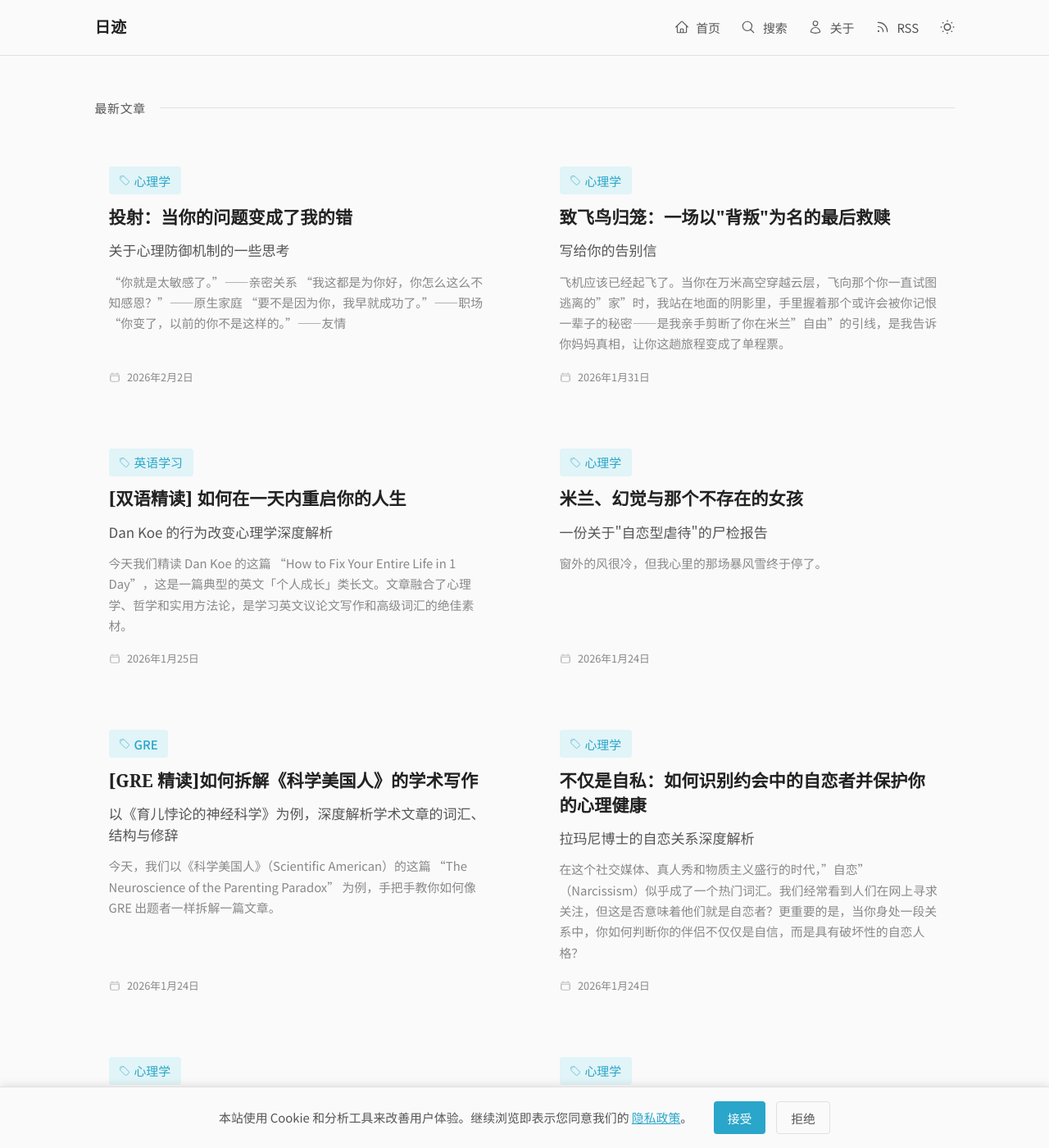
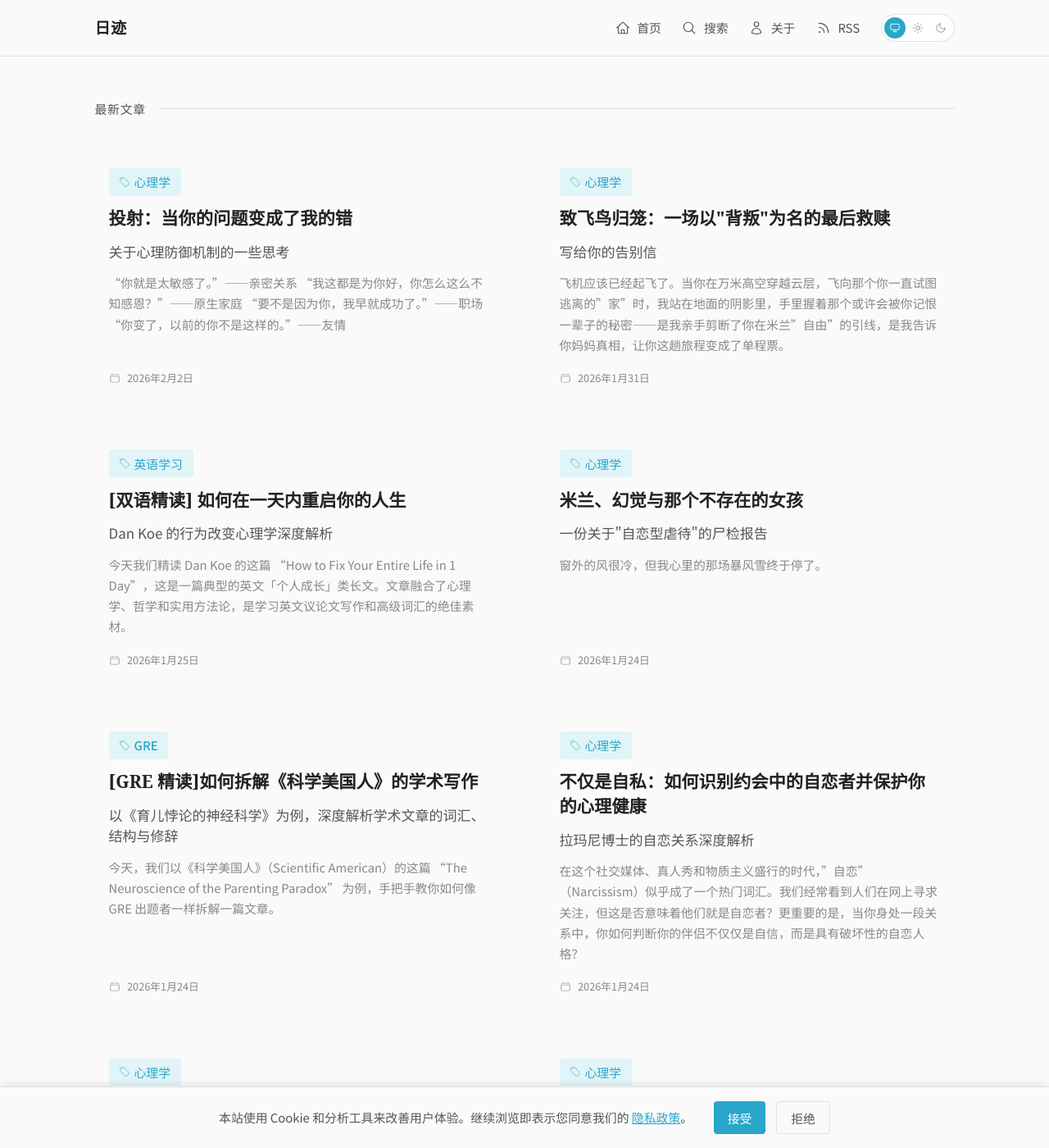
Before and after one commit to magazinesclubnew/magazinesclubnew.github.io, a Jekyll site: the page built from index.md, in a window 1280 px wide and 1400 px high. Shown: the whole window at 82% size. Built offline with Jekyll 4.4.1, drawn with Linux system fonts in a browser that asks for light colours; nearby versions of some CDN libraries.

Commit message:
Add three-way theme toggle with sliding animation

```diff
--- a/_layouts/default.html
+++ b/_layouts/default.html
@@ -137,14 +137,26 @@
           </svg>
           <span>RSS</span>
         </a>
-        <button id="theme-toggle" class="theme-toggle" aria-label="切换深色模式">
-          <svg class="icon-sun" viewBox="0 0 24 24" width="18" height="18" fill="none" stroke="currentColor" stroke-width="2">
-            <circle cx="12" cy="12" r="5"/><path d="M12 1v2M12 21v2M4.22 4.22l1.42 1.42M18.36 18.36l1.42 1.42M1 12h2M21 12h2M4.22 19.78l1.42-1.42M18.36 5.64l1.42-1.42"/>
+        <div class="theme-toggle">
+          <div class="theme-toggle__track" role="group" aria-label="主题切换">
+            <span class="theme-toggle__indicator"></span>
+            <button data-theme="system" class="theme-toggle__btn active" aria-pressed="true" title="跟随系统">
+              <svg class="theme-icon" viewBox="0 0 24 24">
+                <rect width="18" height="12" x="3" y="4" rx="2"/><line x1="8" x2="16" y1="20" y2="20"/><line x1="12" x2="12" y1="16" y2="20"/>
               </svg>
-          <svg class="icon-moon" viewBox="0 0 24 24" width="18" height="18" fill="none" stroke="currentColor" stroke-width="2">
+            </button>
+            <button data-theme="light" class="theme-toggle__btn" aria-pressed="false" title="浅色模式">
+              <svg class="theme-icon" viewBox="0 0 24 24">
+                <circle cx="12" cy="12" r="4"/><path d="M12 2v2M12 20v2M4.93 4.93l1.41 1.41M17.66 17.66l1.41 1.41M2 12h2M20 12h2M6.34 17.66l-1.41 1.41M19.07 4.93l-1.41 1.41"/>
+              </svg>
+            </button>
+            <button data-theme="dark" class="theme-toggle__btn" aria-pressed="false" title="深色模式">
+              <svg class="theme-icon" viewBox="0 0 24 24">
                 <path d="M21 12.79A9 9 0 1 1 11.21 3 7 7 0 0 0 21 12.79z"/>
               </svg>
             </button>
+          </div>
+        </div>
       </div>
     </nav>
   </header>
@@ -159,11 +171,60 @@
     </div>
   </footer>
   <script>
-    document.getElementById('theme-toggle').addEventListener('click', function() {
+    (function() {
+      const toggle = document.querySelector('.theme-toggle');
+      const track = toggle.querySelector('.theme-toggle__track');
+      const buttons = toggle.querySelectorAll('.theme-toggle__btn');
+      const prefersDark = window.matchMedia('(prefers-color-scheme: dark)');
+      const themeOrder = ['system', 'light', 'dark'];
+
+      function applyTheme(theme) {
         const html = document.documentElement;
-      const isDark = html.classList.toggle('dark');
-      localStorage.setItem('theme', isDark ? 'dark' : 'light');
+        if (theme === 'dark') {
+          html.classList.add('dark');
+        } else if (theme === 'light') {
+          html.classList.remove('dark');
+        } else {
+          if (prefersDark.matches) {
+            html.classList.add('dark');
+          } else {
+            html.classList.remove('dark');
+          }
+        }
+      }
+
+      function setActiveButton(theme) {
+        const index = Math.max(0, themeOrder.indexOf(theme));
+        track.style.setProperty('--theme-index', index);
+        buttons.forEach(btn => {
+          const isActive = btn.dataset.theme === theme;
+          btn.classList.toggle('active', isActive);
+          btn.setAttribute('aria-pressed', isActive);
         });
+      }
+
+      // Initialize from saved theme
+      const saved = localStorage.getItem('theme') || 'system';
+      setActiveButton(saved);
+
+      // Handle button clicks
+      buttons.forEach(btn => {
+        btn.addEventListener('click', function() {
+          const theme = this.dataset.theme;
+          localStorage.setItem('theme', theme);
+          setActiveButton(theme);
+          applyTheme(theme);
+        });
+      });
+
+      // Listen for system theme changes
+      prefersDark.addEventListener('change', function() {
+        const current = localStorage.getItem('theme') || 'system';
+        if (current === 'system') {
+          applyTheme('system');
+        }
+      });
+    })();
   </script>
 </body>
 </html>
--- a/assets/css/main.css
+++ b/assets/css/main.css
@@ -210,38 +210,69 @@ body {
   color: var(--color-accent);
 }
 
-/* Theme Toggle Button */
+/* Theme Toggle - Three-way Slider */
 .theme-toggle {
-  display: inline-flex;
-  align-items: center;
-  justify-content: center;
-  padding: 0;
+  --theme-item: 26px;
+  --theme-gap: 2px;
+  --theme-pad: 3px;
+  position: relative;
+}
+
+.theme-toggle__track {
+  position: relative;
+  display: grid;
+  grid-template-columns: repeat(3, var(--theme-item));
+  gap: var(--theme-gap);
+  padding: var(--theme-pad);
+  border-radius: 100px;
+  border: 1px solid var(--color-border);
+  background: var(--color-surface);
+}
+
+.theme-toggle__indicator {
+  position: absolute;
+  top: 50%;
+  left: var(--theme-pad);
+  width: var(--theme-item);
+  height: var(--theme-item);
+  border-radius: 50%;
+  transform: translateY(-50%) translateX(calc(var(--theme-index, 0) * (var(--theme-item) + var(--theme-gap))));
+  background: var(--color-accent);
+  transition: transform 0.25s cubic-bezier(0.4, 0, 0.2, 1);
+  z-index: 0;
+}
+
+.theme-toggle__btn {
+  height: var(--theme-item);
+  width: var(--theme-item);
+  display: grid;
+  place-items: center;
+  border: 0;
+  border-radius: 50%;
   background: transparent;
-  border: none;
+  color: var(--color-text-tertiary);
   cursor: pointer;
+  position: relative;
+  z-index: 1;
+  transition: color 0.15s ease;
+}
+
+.theme-toggle__btn:hover {
   color: var(--color-text-secondary);
-  transition: color 0.2s;
-  vertical-align: middle;
-}
-
-.theme-toggle:hover {
-  color: var(--color-accent);
-}
-
-.theme-toggle .icon-sun {
-  display: block;
-}
-
-.theme-toggle .icon-moon {
-  display: none;
-}
-
-.dark .theme-toggle .icon-sun {
-  display: none;
-}
-
-.dark .theme-toggle .icon-moon {
-  display: block;
+}
+
+.theme-toggle__btn.active {
+  color: white;
+}
+
+.theme-icon {
+  width: 14px;
+  height: 14px;
+  stroke: currentColor;
+  fill: none;
+  stroke-width: 1.5px;
+  stroke-linecap: round;
+  stroke-linejoin: round;
 }
 
 /* ============================================
```
Also changed, not shown: other parts of _layouts/default.html (+1 -1 lines). Lines whose indentation alone changed are shown as unchanged.
